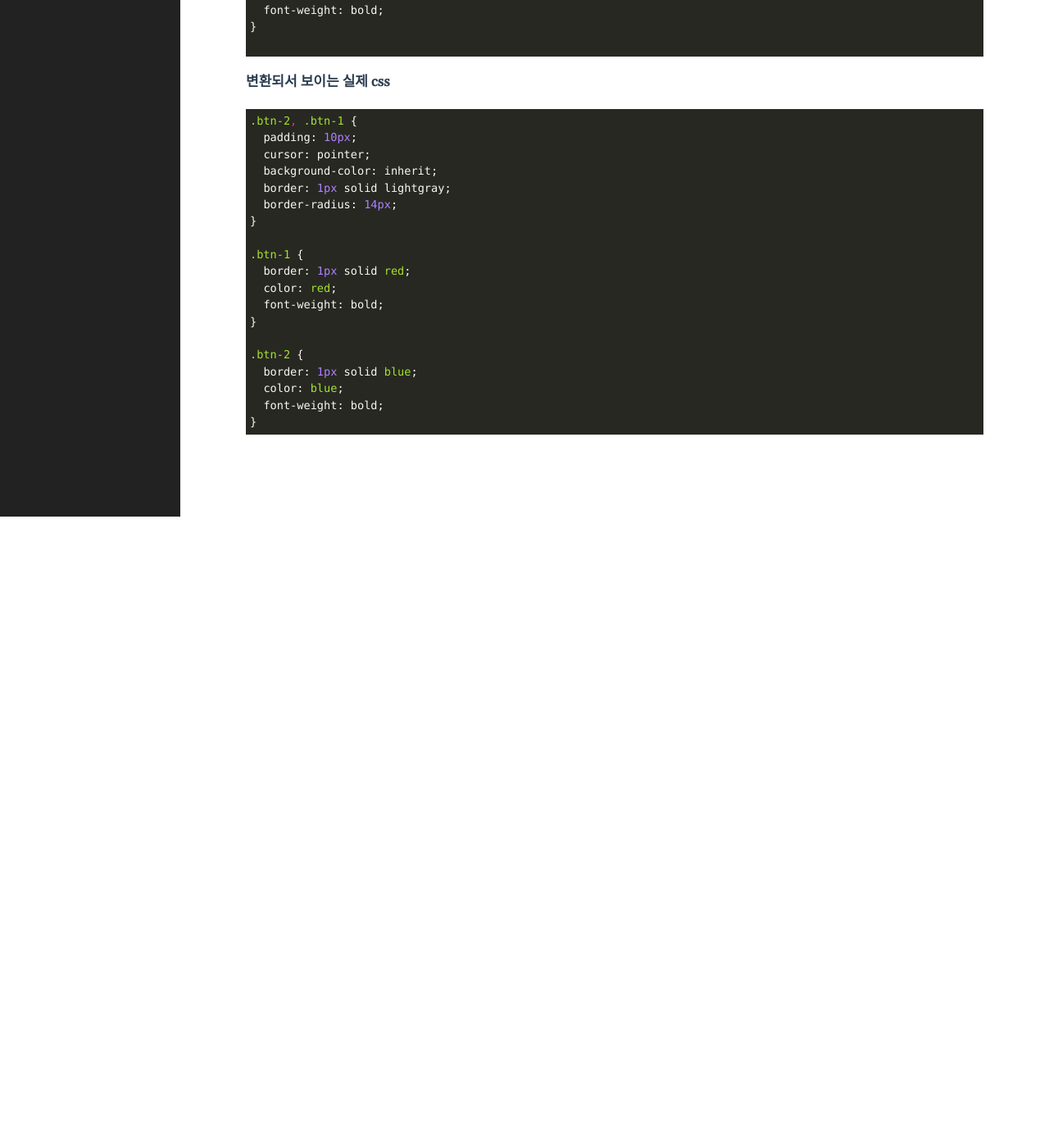
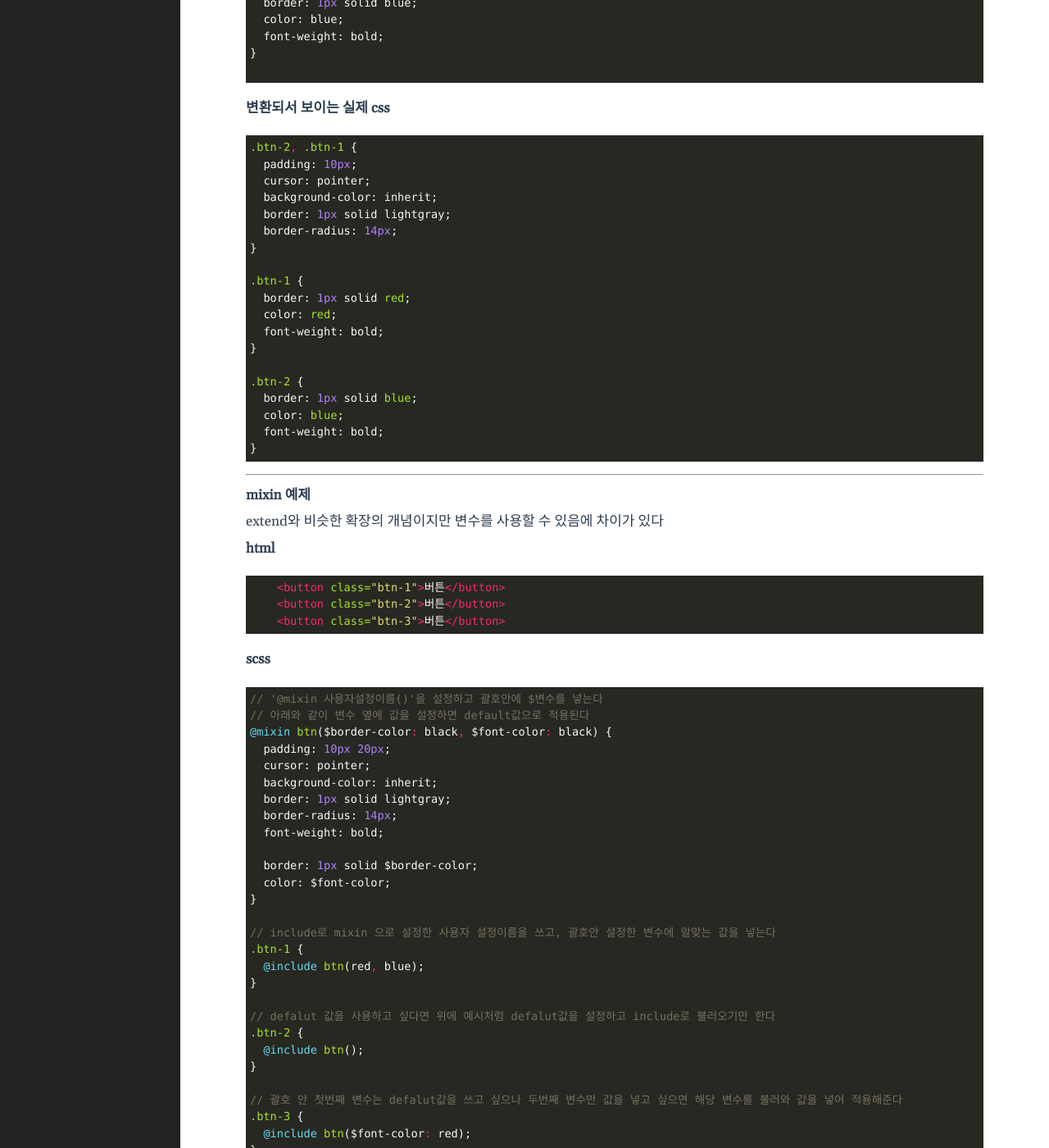
Before and after one commit to newExpand/newExpand.github.io, a Jekyll site: the page built from _posts/2023-01-10-scss-2.markdown, in a window 1280 px wide and 1400 px high, scrolled down 1053 px. Shown: the whole window at 82% size. Built offline with Jekyll 4.4.1, drawn with Linux system fonts in a browser that asks for light colours; before the commit the page ends 1683 px from its top, so only the background shows below that; some of the changed text lies outside the part shown.

Commit message:
docs: mixin 기능 추가정리

````diff
--- a/_posts/2023-01-10-scss-2.markdown
+++ b/_posts/2023-01-10-scss-2.markdown
@@ -1,15 +1,16 @@
 ---
 layout: post
-title: SCSS 확장(extend)으로 CSS 템플릿 구성
-date: 2023-01-10 11:50:23 +0900
+title: SCSS 확장(extend)으로 CSS 템플릿 구성(+ mixin)
+date: 2023-01-10 12:24:40 +0900
 category: SCSS
 ---
 # CSS
-## SCSS 확장(extend)으로 CSS 템플릿 구성
+## SCSS 확장(extend)으로 CSS 템플릿 구성(+ mixin)
 
 ### 개념
 * **extend : css 스타일 확장**
 * **% : 임시 클래스**
+* **mixin : 변수사용이 가능한 스타일**
 
 예시
 
@@ -68,3 +69,82 @@ category: SCSS
   font-weight: bold;
 }
 ```
+---
+**mixin 예제**
+
+extend와 비슷한 확장의 개념이지만 변수를 사용할 수 있음에 차이가 있다
+
+**html**
+```html
+    <button class="btn-1">버튼</button>
+    <button class="btn-2">버튼</button>
+    <button class="btn-3">버튼</button>
+```
+
+**scss**
+```scss
+// '@mixin 사용자설정이름()'을 설정하고 괄호안에 $변수를 넣는다
+// 아래와 같이 변수 옆에 값을 설정하면 default값으로 적용된다
+@mixin btn($border-color: black, $font-color: black) {
+  padding: 10px 20px;
+  cursor: pointer;
+  background-color: inherit;
+  border: 1px solid lightgray;
+  border-radius: 14px;
+  font-weight: bold;
+
+  border: 1px solid $border-color;
+  color: $font-color;
+}
+
+// include로 mixin 으로 설정한 사용자 설정이름을 쓰고, 괄호안 설정한 변수에 알맞는 값을 넣는다
+.btn-1 {
+  @include btn(red, blue);
+}
+
+// defalut 값을 사용하고 싶다면 위에 예시처럼 defalut값을 설정하고 include로 불러오기만 한다
+.btn-2 {
+  @include btn();
+}
+
+// 괄호 안 첫번째 변수는 defalut값을 쓰고 싶으나 두번째 변수만 값을 넣고 싶으면 해당 변수를 불러와 값을 넣어 적용해준다
+.btn-3 {
+  @include btn($font-color: red);
+}
+```
+
+**변환되서 보이는 실제 css**
+```css
+.btn-1 {
+  padding: 10px 20px;
+  cursor: pointer;
+  background-color: inherit;
+  border: 1px solid lightgray;
+  border-radius: 14px;
+  font-weight: bold;
+  border: 1px solid red;
+  color: blue;
+}
+
+.btn-2 {
+  padding: 10px 20px;
+  cursor: pointer;
+  background-color: inherit;
+  border: 1px solid lightgray;
+  border-radius: 14px;
+  font-weight: bold;
+  border: 1px solid black;
+  color: black;
+}
+
+.btn-3 {
+  padding: 10px 20px;
+  cursor: pointer;
+  background-color: inherit;
+  border: 1px solid lightgray;
+  border-radius: 14px;
+  font-weight: bold;
+  border: 1px solid black;
+  color: red;
+}
+```
````
